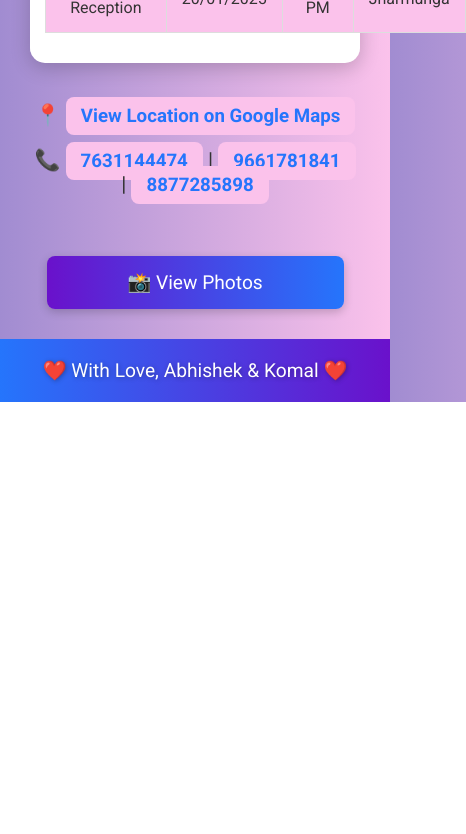
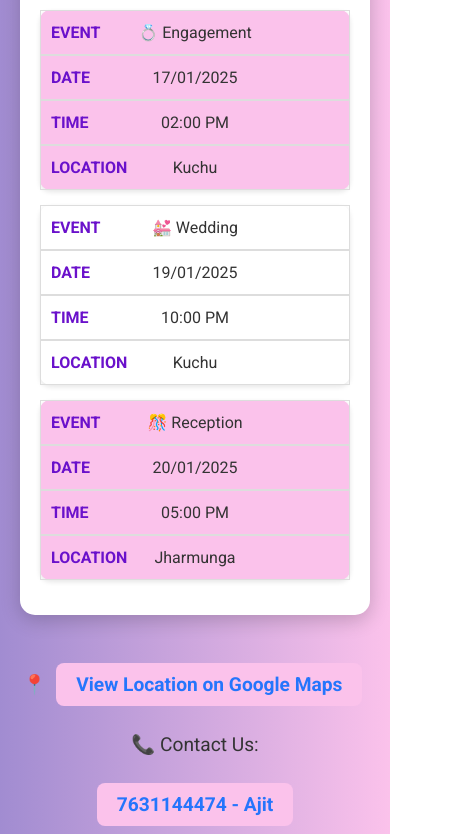
Before and after one commit to Ques-yt/AMI.github.io, a plain HTML site: page index.html in a window 390 px wide. Shown: the part 711-1545 px from the top of the page, 466 px wide, since content can reach past the window. Before the commit the page ends 1113 px from the top, so only its background shows below. Drawn offline with Linux system fonts and the light colour scheme.

Commit message:
Update index.html

```diff
--- a/index.html
+++ b/index.html
@@ -4,8 +4,6 @@
   <meta charset="UTF-8">
   <meta name="viewport" content="width=device-width, initial-scale=1.0">
   <title>Marriage Invitation</title>
-
-  <!-- Google Fonts -->
   <link href="https://fonts.googleapis.com/css2?family=Roboto:wght@400;700&family=Pacifico&display=swap" rel="stylesheet">
 
   <style>
@@ -31,13 +29,13 @@
       animation: fadeInDown 2s;
     }
     main {
-      padding: 30px;
+      padding: 20px;
       max-width: 900px;
       margin: auto;
     }
     .event-details {
       margin: 20px 0;
-      padding: 25px;
+      padding: 20px;
       background: #ffffff;
       box-shadow: 0px 5px 20px rgba(0, 0, 0, 0.2);
       border-radius: 15px;
@@ -50,12 +48,10 @@
     }
     .event-details table {
       width: 100%;
-      margin: 15px 0;
       border-collapse: collapse;
-      font-size: 1.2em;
     }
     .event-details table th, .event-details table td {
-      padding: 15px;
+      padding: 12px;
       text-align: center;
       border: 1px solid #ddd;
     }
@@ -67,9 +63,54 @@
       background: #fbc2eb;
     }
 
+    /* Responsive Table */
+    @media (max-width: 768px) {
+      .event-details table, .event-details thead, .event-details tbody, .event-details th, .event-details td, .event-details tr {
+        display: block;
+      }
+      .event-details tr {
+        margin-bottom: 15px;
+        background: #fff;
+        border-radius: 10px;
+        box-shadow: 0 2px 5px rgba(0, 0, 0, 0.1);
+      }
+      .event-details td {
+        text-align: left;
+        padding-left: 50%;
+        position: relative;
+      }
+      .event-details td::before {
+        content: attr(data-label);
+        position: absolute;
+        left: 10px;
+        font-weight: bold;
+        color: #6a11cb;
+      }
+      .event-details th {
+        display: none;
+      }
+    }
+
+    /* Desktop Mode Suggestion */
+    .desktop-mode-message {
+      display: none;
+      background: #ffcccb;
+      color: #b30000;
+      padding: 10px;
+      border-radius: 5px;
+      margin-bottom: 20px;
+      font-weight: bold;
+    }
+    @media (max-width: 480px) {
+      .desktop-mode-message {
+        display: block;
+      }
+    }
+
+    /* Footer Info */
     .footer-info {
       margin: 40px 0;
-      font-size: 1.3em;
+      font-size: 1.2em;
       animation: fadeInUp 2s;
     }
     .footer-info a {
@@ -79,6 +120,8 @@
       background: #fbc2eb;
       padding: 10px 20px;
       border-radius: 8px;
+      display: inline-block;
+      margin: 8px 5px;
       transition: 0.3s;
     }
     .footer-info a:hover {
@@ -86,11 +129,10 @@
       color: white;
       box-shadow: 0px 3px 10px rgba(0, 0, 0, 0.2);
     }
-
     footer {
       background: linear-gradient(to right, #2575fc, #6a11cb);
       color: white;
-      padding: 20px;
+      padding: 15px;
       font-size: 1.2em;
       text-shadow: 1px 1px 5px rgba(0, 0, 0, 0.3);
     }
@@ -112,45 +154,6 @@
       background: linear-gradient(to right, #2575fc, #6a11cb);
       transform: translateY(-5px);
     }
-
-    /* Animations */
-    @keyframes fadeInDown {
-      from { opacity: 0; transform: translateY(-20px); }
-      to { opacity: 1; transform: translateY(0); }
-    }
-    @keyframes fadeIn {
-      from { opacity: 0; }
-      to { opacity: 1; }
-    }
-    @keyframes fadeInUp {
-      from { opacity: 0; transform: translateY(20px); }
-      to { opacity: 1; transform: translateY(0); }
-    }
-
-    /* Responsive Design */
-    @media (max-width: 768px) {
-      header {
-        font-size: 2em;
-      }
-      .event-details table, .event-details th, .event-details td {
-        font-size: 1em;
-        padding: 10px;
-      }
-      .invitation-button {
-        width: 90%;
-        font-size: 1.2em;
-      }
-    }
-
-    @media (max-width: 480px) {
-      .event-details {
-        padding: 15px;
-      }
-      .footer-info a {
-        padding: 8px 15px;
-        font-size: 0.9em;
-      }
-    }
   </style>
 </head>
 
@@ -163,6 +166,11 @@
   <main>
     <p style="font-size: 1.5em; color: #6a11cb; font-weight: bold;">🥰🎉 Your Presence Is The Greatest Gift For Us! 🥰🎉</p>
 
+    <!-- Desktop Mode Suggestion -->
+    <div class="desktop-mode-message">
+      Having trouble viewing the schedule? Please enable **Desktop Mode** from the browser menu (three dots in the top-right corner).
+    </div>
+
     <div class="event-details">
       <h2>🗓️ Scheduled Events 🗓️</h2>
       <table>
@@ -173,34 +181,36 @@
           <th>LOCATION</th>
         </tr>
         <tr>
-          <td>💍 Engagement</td>
-          <td>17/01/2025</td>
-          <td>02:00 PM</td>
-          <td>Kuchu</td>
+          <td data-label="EVENT">💍 Engagement</td>
+          <td data-label="DATE">17/01/2025</td>
+          <td data-label="TIME">02:00 PM</td>
+          <td data-label="LOCATION">Kuchu</td>
         </tr>
         <tr>
-          <td>💒 Wedding</td>
-          <td>19/01/2025</td>
-          <td>10:00 PM</td>
-          <td>Kuchu</td>
+          <td data-label="EVENT">💒 Wedding</td>
+          <td data-label="DATE">19/01/2025</td>
+          <td data-label="TIME">10:00 PM</td>
+          <td data-label="LOCATION">Kuchu</td>
         </tr>
         <tr>
-          <td>🎊 Reception</td>
-          <td>20/01/2025</td>
-          <td>05:00 PM</td>
-          <td>Jharmunga</td>
+          <td data-label="EVENT">🎊 Reception</td>
+          <td data-label="DATE">20/01/2025</td>
+          <td data-label="TIME">05:00 PM</td>
+          <td data-label="LOCATION">Jharmunga</td>
         </tr>
       </table>
     </div>
 
     <div class="footer-info">
       <p>📍 <a href="https://maps.app.goo.gl/qHMrBcGUQ7s4fWPGA" target="_blank">View Location on Google Maps</a></p>
-      <p>📞 <a href="tel:+7631144474">7631144474</a> | <a href="tel:+9661781841">9661781841</a> | <a href="tel:+8877285898">8877285898</a></p>
+      <p>📞 Contact Us:</p>
+      <a href="tel:+7631144474">7631144474 - Ajit</a>
+      <a href="tel:+9661781841">9661781841 - Binay</a>
+      <a href="tel:+8877285898">8877285898 - Amresh</a>
     </div>
 
     <!-- Invitation Button -->
     <a href="p.html" class="invitation-button">📸 View Photos</a>
-
   </main>
 
   <footer>
```
